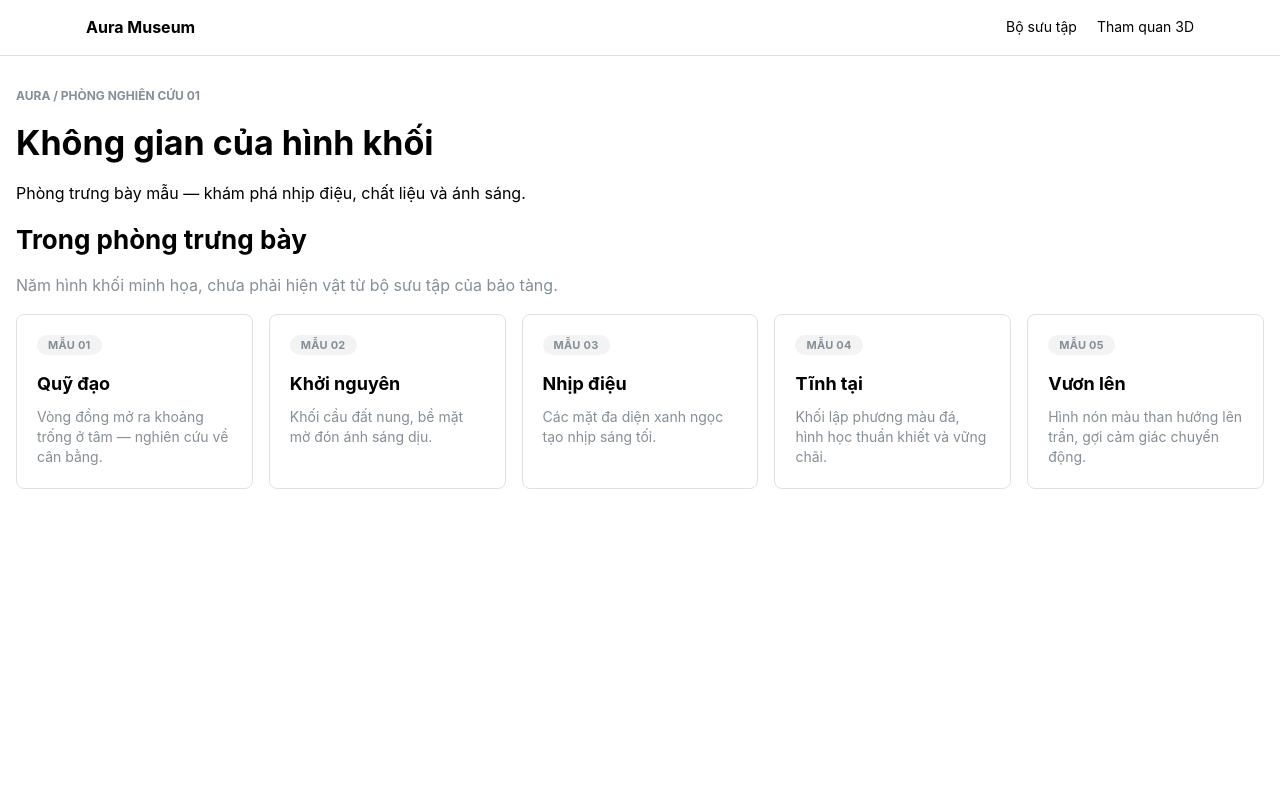
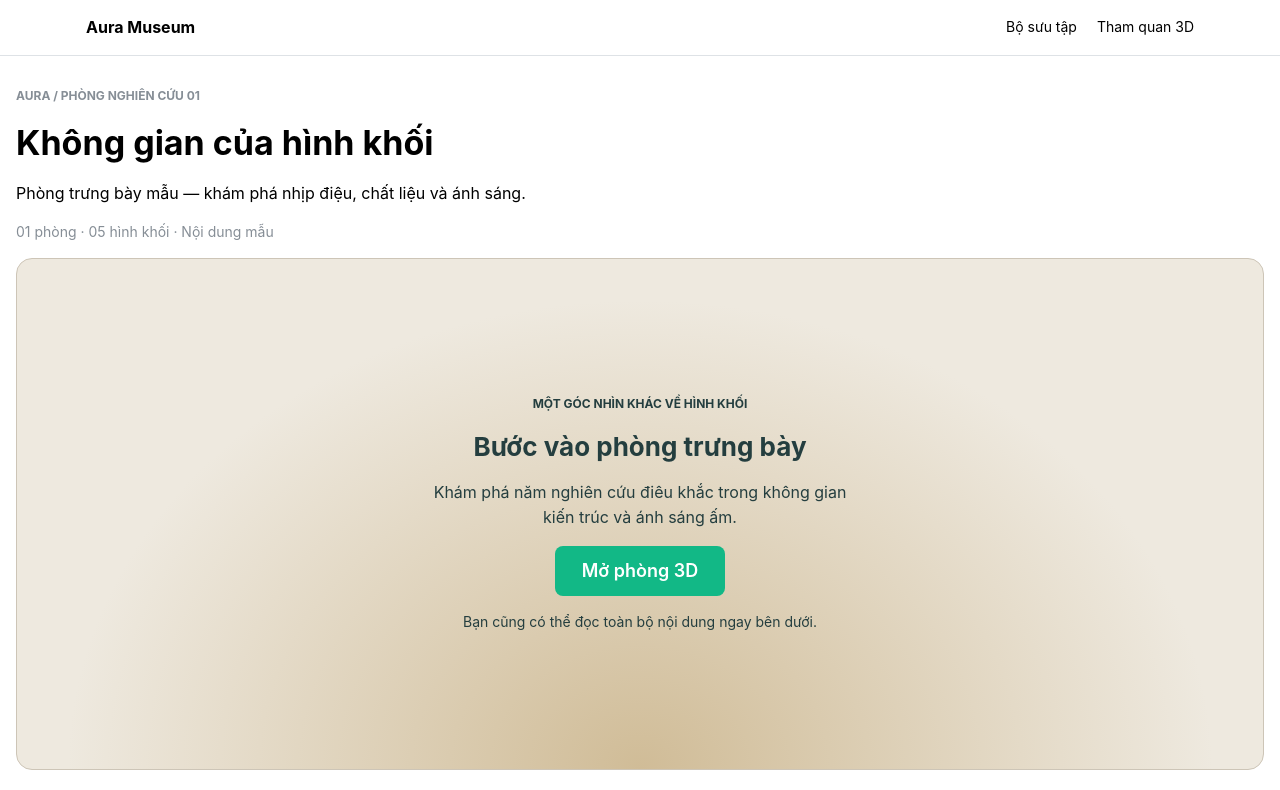
Before and after one commit to ailabs26/ailabs-museum, a React (Vite) app in the folder front-end/: page /tour in a window 1280 px wide. Shown: the top 790 px of the page. Built offline with nearby package versions, Linux system fonts and the light colour scheme; no server answers.

Commit message:
feat(tour): lazy mount demand-rendered Canvas with DOM fallback

```diff
--- a/front-end/src/components/MuseumScene.tsx
+++ b/front-end/src/components/MuseumScene.tsx
@@ -1 +1,18 @@
-//
+import { Canvas } from '@react-three/fiber';
+import { ACESFilmicToneMapping } from 'three';
+import { SceneFallback } from '@/components/museum/SceneFallback';
+
+export function MuseumScene() {
+  return (
+    <Canvas
+      frameloop="demand"
+      dpr={[1, 1.5]}
+      camera={{ position: [0, 2.6, 5.8], fov: 60, near: 0.1, far: 40 }}
+      gl={{ antialias: true, alpha: false, powerPreference: 'low-power', toneMapping: ACESFilmicToneMapping, toneMappingExposure: 1.1 }}
+      fallback={<SceneFallback />}
+      onCreated={({ camera }) => camera.lookAt(0, 1.35, 0)}
+    >
+      <color attach="background" args={['#eee9df']} />
+    </Canvas>
+  );
+}
--- /dev/null
+++ b/front-end/src/components/museum/SceneFallback.tsx
@@ -0,0 +1,11 @@
+import { Anchor, Stack, Text, Title } from '@mantine/core';
+
+export function SceneFallback() {
+  return (
+    <Stack align="center" justify="center" h="100%" p="xl" ta="center" role="status">
+      <Title order={2} size="h3">Không thể mở không gian 3D</Title>
+      <Text>Thiết bị có thể không hỗ trợ WebGL hoặc phần hiển thị chưa tải được.</Text>
+      <Anchor href="#museum-catalogue">Đọc nội dung phòng trưng bày</Anchor>
+    </Stack>
+  );
+}
--- /dev/null
+++ b/front-end/src/pages/MuseumPage.module.css
@@ -0,0 +1,19 @@
+.viewport {
+  height: clamp(360px, 64svh, 740px);
+  position: relative;
+  overflow: hidden;
+  background: #eee9df;
+  color: #243e3f;
+  border: 1px solid #cdc5b7;
+  border-radius: 16px;
+}
+
+.viewport canvas:focus-visible {
+  outline: 3px solid #2b6865;
+  outline-offset: -5px;
+}
+
+.intro {
+  height: 100%;
+  background: radial-gradient(ellipse at 50% 100%, #d0bc97 0%, transparent 65%);
+}
--- a/front-end/src/pages/MuseumPage.tsx
+++ b/front-end/src/pages/MuseumPage.tsx
@@ -1,14 +1,42 @@
-import { Container, Stack, Text, Title } from '@mantine/core';
+import { lazy, Suspense, useState } from 'react';
+import { Button, Container, Group, Stack, Text, Title } from '@mantine/core';
 import { MuseumCatalogue } from '@/components/museum/MuseumCatalogue';
 import { SAMPLE_DISPLAYS } from '@/components/museum/sampleDisplays';
+import { SceneFallback } from '@/components/museum/SceneFallback';
+import { ErrorBoundary } from '@/shared/components/feedback/ErrorBoundary';
+import classes from './MuseumPage.module.css';
+
+const LazyMuseumScene = lazy(() => import('@/components/MuseumScene').then((module) => ({ default: module.MuseumScene })));
 
 export function MuseumPage() {
+  const [isSceneOpen, setIsSceneOpen] = useState(false);
   return (
     <Container size="xl" py="xl">
       <Stack>
         <Text size="xs" tt="uppercase" c="dimmed" fw={700}>Aura / Phòng nghiên cứu 01</Text>
         <Title order={1}>Không gian của hình khối</Title>
         <Text>Phòng trưng bày mẫu — khám phá nhịp điệu, chất liệu và ánh sáng.</Text>
+        <Group justify="space-between">
+          <Text size="sm" c="dimmed">01 phòng · 05 hình khối · Nội dung mẫu</Text>
+          {isSceneOpen && <Button variant="default" onClick={() => setIsSceneOpen(false)}>Dừng 3D</Button>}
+        </Group>
+        <div className={classes.viewport}>
+          {isSceneOpen ? (
+            <ErrorBoundary fallback={<SceneFallback />}>
+              <Suspense fallback={<Stack h="100%" align="center" justify="center"><Text role="status">Đang mở phòng 3D…</Text></Stack>}>
+                <LazyMuseumScene />
+              </Suspense>
+            </ErrorBoundary>
+          ) : (
+            <Stack className={classes.intro} align="center" justify="center" p="xl" ta="center">
+              <Text size="xs" tt="uppercase" fw={700}>Một góc nhìn khác về hình khối</Text>
+              <Title order={2}>Bước vào phòng trưng bày</Title>
+              <Text maw={420}>Khám phá năm nghiên cứu điêu khắc trong không gian kiến trúc và ánh sáng ấm.</Text>
+              <Button color="teal" size="lg" onClick={() => setIsSceneOpen(true)}>Mở phòng 3D</Button>
+              <Text size="sm">Bạn cũng có thể đọc toàn bộ nội dung ngay bên dưới.</Text>
+            </Stack>
+          )}
+        </div>
         <MuseumCatalogue displays={SAMPLE_DISPLAYS} />
       </Stack>
     </Container>
--- a/front-end/vite.config.ts
+++ b/front-end/vite.config.ts
@@ -6,6 +6,8 @@ export default defineConfig({
   plugins: [react()],
   resolve: { alias: { '@': fileURLToPath(new URL('./src', import.meta.url)) } },
   server: { port: 5173 },
+  // Discover lazy scene dependencies before first interaction; avoid a dev reload.
+  optimizeDeps: { include: ['@react-three/fiber', 'three', 'three/examples/jsm/controls/OrbitControls.js'] },
   build: {
     rollupOptions: {
       input: {
```
Also changed, not shown: 1 other file (tests, documents, lock files or other folders).
